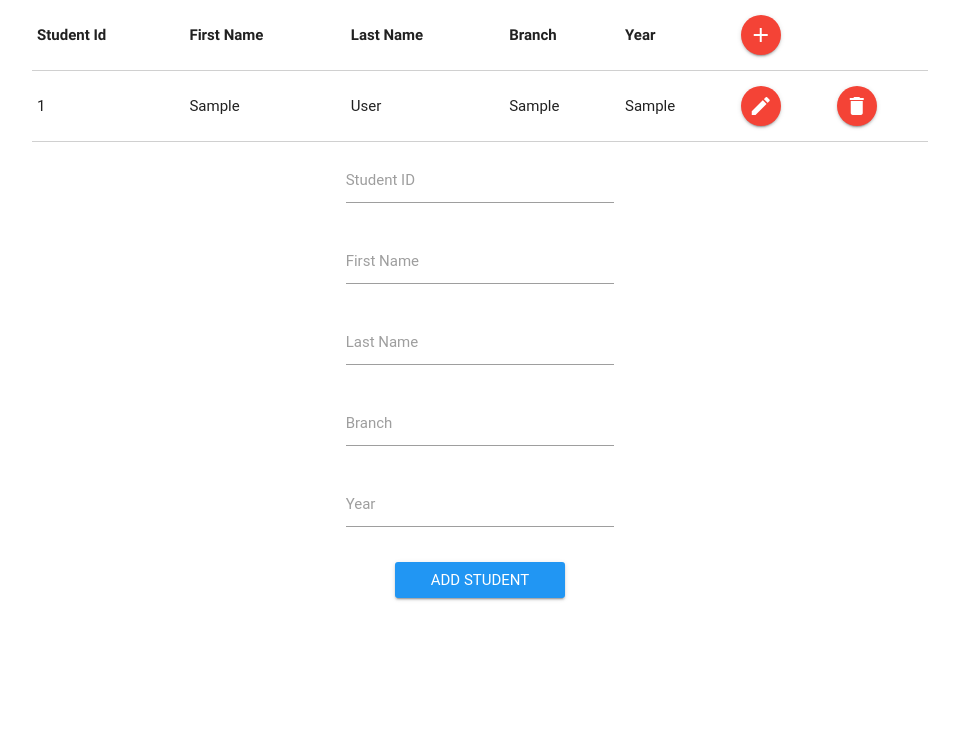
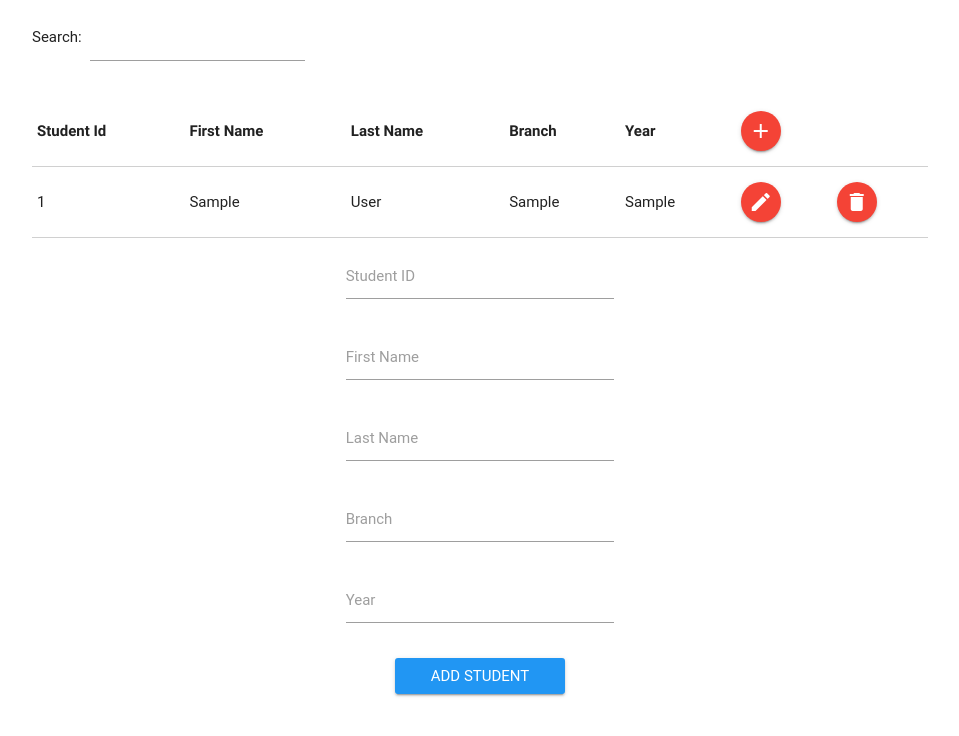
Before and after one commit to sadanandpai/projectportal, a Django app: page /portal/students/add/ in a window 1280 px wide. Shown: the top 736 px of the page, without its empty margins (160-1119 px from the left). Run offline with Django 3.2, Linux system fonts and the light colour scheme; tables that the repository leaves empty hold one stand-in row (values such as "Sample post"); some libraries are stand-ins or nearby versions; some web fonts are replaced.

Commit message:
Update addStudent.html

```diff
--- a/portal/templates/forms/addStudent.html
+++ b/portal/templates/forms/addStudent.html
@@ -12,6 +12,15 @@
 
 <body ng-app="myApp" ng-controller="myCtrl" ng-init="edited = 0">
 	<div class="container">
+		<div class="row">
+			<div class="col s12">
+			  Search:
+			  <div class="input-field inline">
+				<input id="tableValue" type="text" class="validate" ng-model="tableValue">
+				<label for="tableValue" data-error="wrong" data-success="right"></label>
+			  </div>
+			</div>
+		</div>
 		<table class="bordered">
 			<thead>
 				<tr>
@@ -25,7 +34,7 @@
 			</thead>
 			<tbody>
 				{% verbatim %}
-				<tr ng-repeat="student in students">
+				<tr ng-repeat="student in students | orderBy:'fields.stud_id' | filter: tableValue">
 					<td ng-if="edited == student.pk">{{student.fields.stud_id}}</td>
 					<td ng-if="edited == student.pk"><input id="first_name" type="text" value={{student.fields.first_name}} /></td>
 					<td ng-if="edited == student.pk"><input id="last_name" type="text" value={{student.fields.last_name}} /></td>
```
